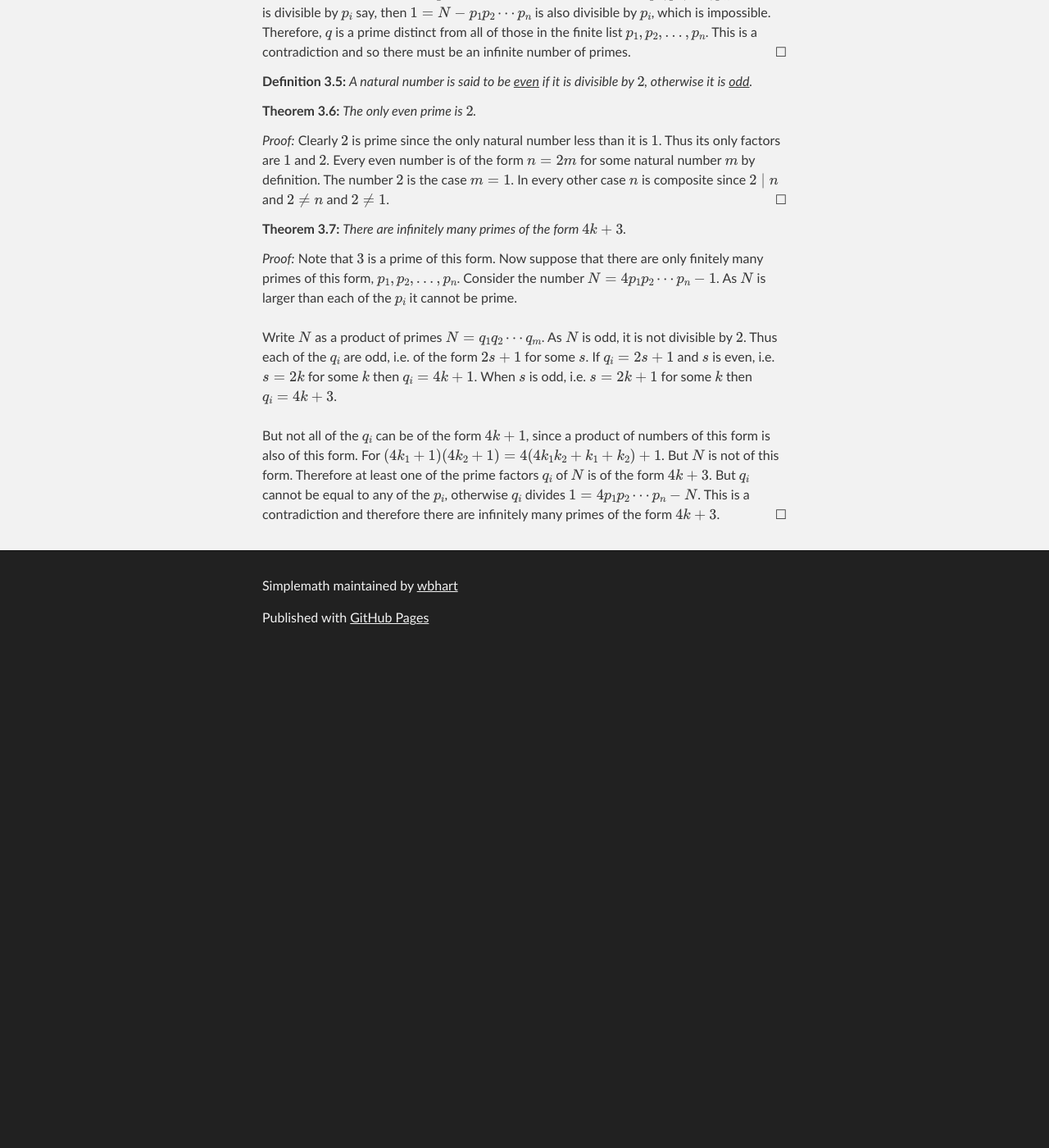
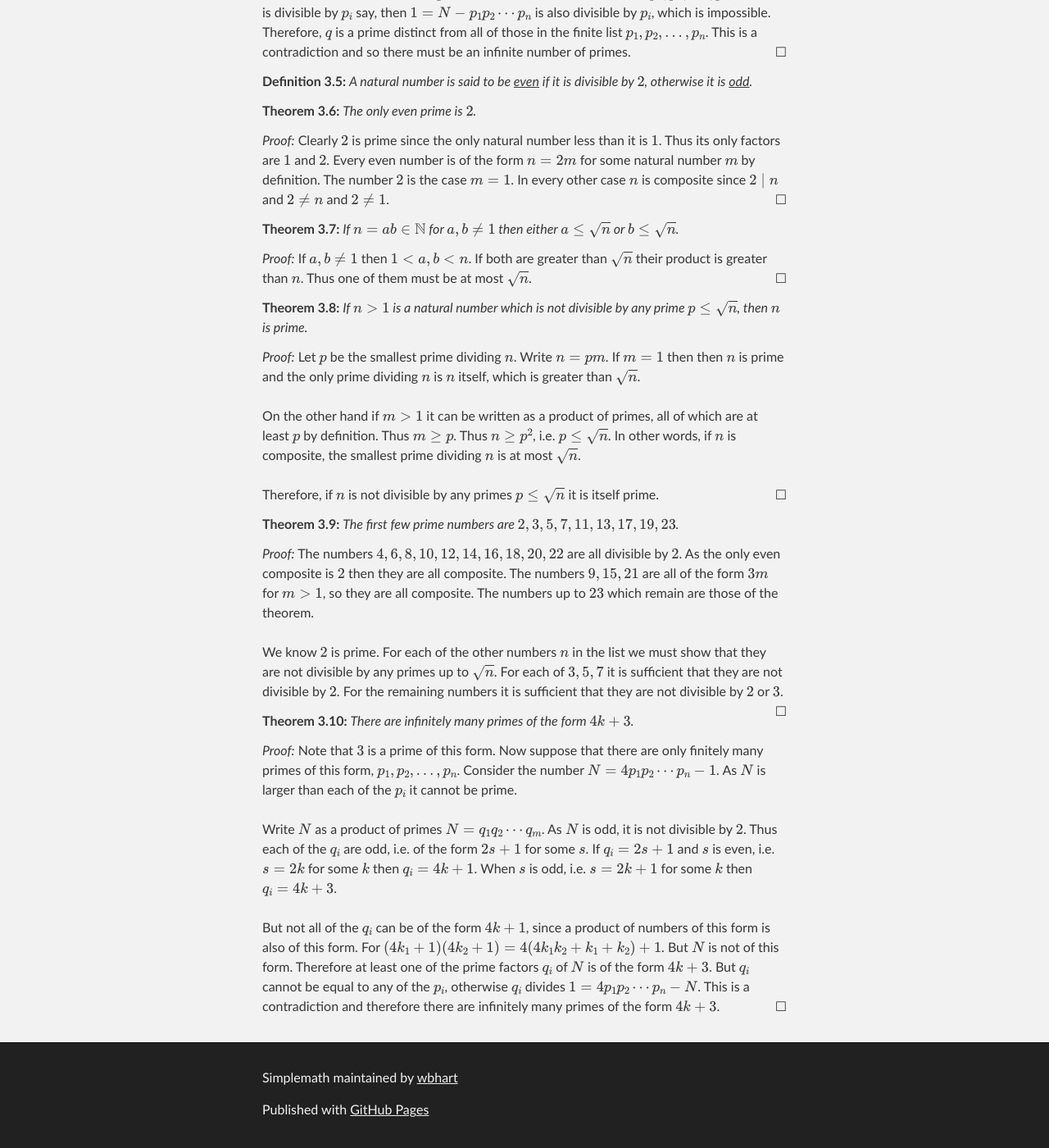
Before and after one commit to wbhart/SimpleMath, a Jekyll site: the page built from test.html, in a window 1280 px wide and 1400 px high, scrolled down 11016 px. Shown: the whole window at 82% size. Built offline with Jekyll 4.4.1, drawn with Linux system fonts in a browser that asks for light colours; formulas are drawn with MathJax 3; before the commit the page ends 11816 px from its top, so only the background shows below that.

Commit message:
Update test.html

```diff
--- a/test.html
+++ b/test.html
@@ -531,6 +531,38 @@ Every even number is of the form $n = 2m$ for some natural number $m$ by definit
 In every other case $n$ is composite since $2 \;|\; n$ and $2 \neq n$ and $2 \neq 1$.
 </proof>
 
+<theorem> If $n = ab \in \N$ for $a, b \neq 1$ then either $a \leq \sqrt{n}$ or $b \leq \sqrt{n}$.
+</theorem>
+
+<proof> If $a, b \neq 1$ then $1 < a, b < n$. If both are greater than $\sqrt{n}$ their product is greater than $n$.
+Thus one of them must be at most $\sqrt{n}$.
+</proof>
+
+<theorem> If $n > 1$ is a natural number which is not divisible by any prime $p \leq \sqrt{n}$, then $n$ is prime.
+</theorem>
+
+<proof> Let $p$ be the smallest prime dividing $n$. Write $n = pm$. If $m = 1$ then then $n$ is prime and the only prime
+dividing $n$ is $n$ itself, which is greater than $\sqrt{n}$. </br></br>
+
+On the other hand if $m > 1$ it can be written as a product of primes, all of which are at least $p$ by definition.
+Thus $m \geq p$. Thus $n \geq p^2$, i.e. $p \leq \sqrt{n}$. In other words, if $n$ is composite, the smallest prime
+dividing $n$ is at most $\sqrt{n}$. </br></br>
+
+Therefore, if $n$ is not divisible by any primes $p \leq \sqrt{n}$ it is itself prime.
+</proof>
+
+<theorem> The first few prime numbers are $2, 3, 5, 7, 11, 13, 17, 19, 23$.
+</theorem>
+
+<proof> The numbers $4, 6, 8, 10, 12, 14, 16, 18, 20, 22$ are all divisible by $2$. As the only even composite is $2$
+then they are all composite. The numbers $9, 15, 21$ are all of the form $3m$ for $m > 1$, so they are all composite.
+The numbers up to $23$ which remain are those of the theorem. </br></br>
+
+We know $2$ is prime. For each of the other numbers $n$ in the list we must show that they are not divisible by any
+primes up to $\sqrt{n}$. For each of $3, 5, 7$ it is sufficient that they are not divisible by $2$. For the remaining
+numbers it is sufficient that they are not divisible by $2$ or $3$.
+</proof>
+
 <theorem> There are infinitely many primes of the form $4k + 3$.
 </theorem>
 
```
